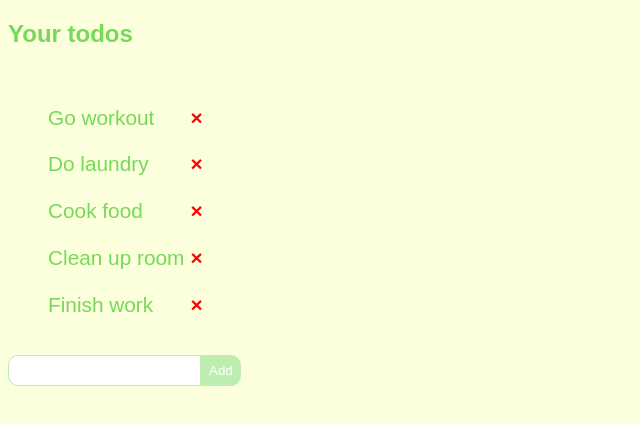
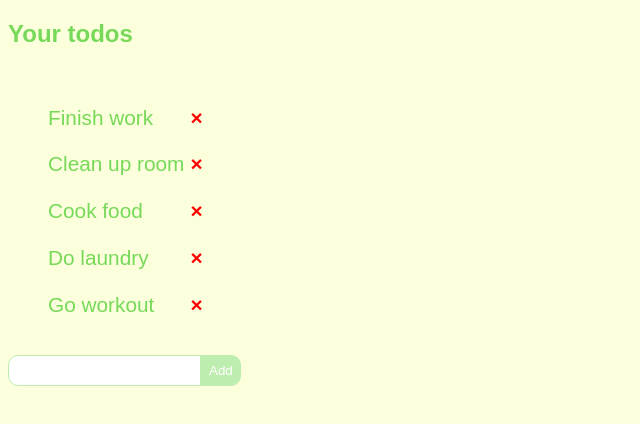
Before and after one commit to krajnova/vue_todo-app, a Vue app: page / in a window 1280 px wide. Shown: the top 424 px of the page, without its empty margins (0-640 px from the left). Built offline with nearby package versions, Linux system fonts and the light colour scheme.

Commit message:
feat: move completed tasks to the bottom

```diff
--- a/src/App.vue
+++ b/src/App.vue
@@ -1,6 +1,6 @@
 <template>
   <div id="app">
-    <TodoList :todos="todos" @delete-todo="deleteTodo" />
+    <TodoList :todos="sortedTodos" @delete-todo="deleteTodo" />
     <AddTodo @add-todo="addTodo" />
   </div>
 </template>
@@ -41,6 +41,11 @@ export default {
       ],
     }
   },
+  computed: {
+    sortedTodos() {
+      return [...this.todos].sort(({ completed }) => (completed ? 1 : -1))
+    },
+  },
   methods: {
     addTodo(newTodo) {
       this.todos.push(newTodo)
```
